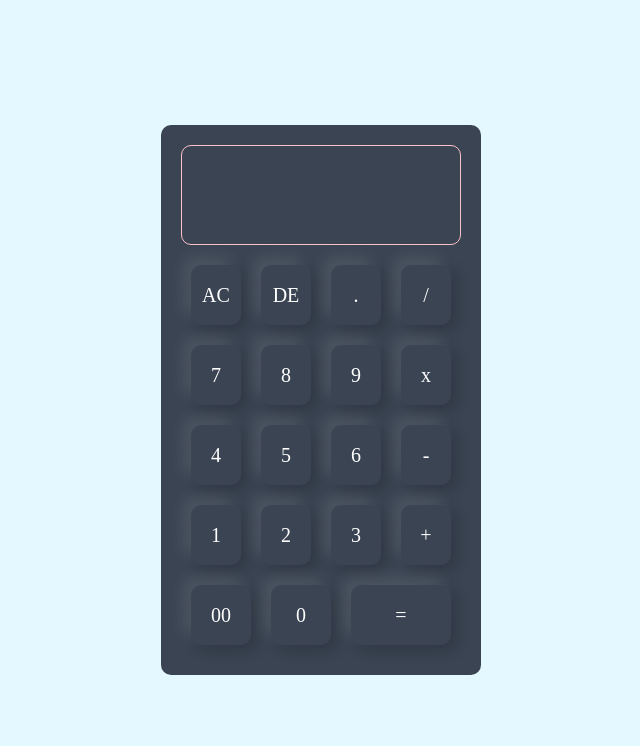
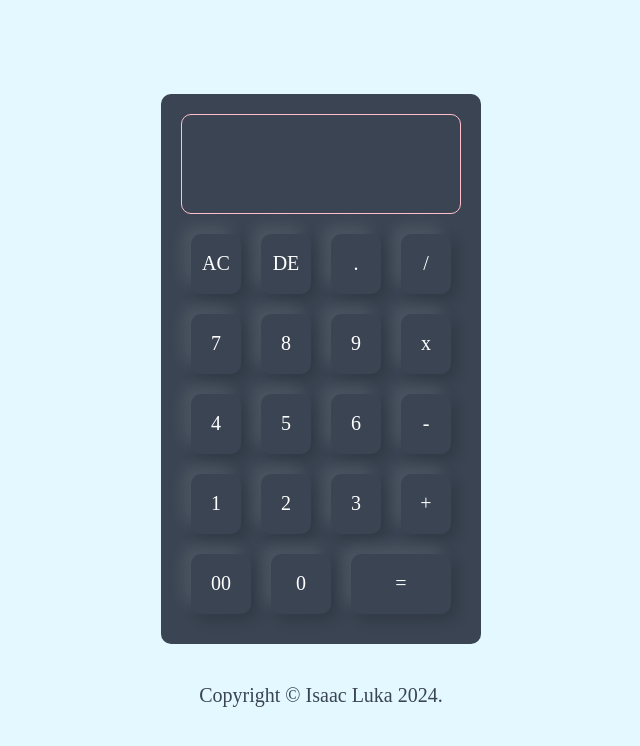
Before and after one commit to Isaacluka/Calculator, a plain HTML site: page index.html in a window 1280 px wide. Shown: the whole page, without its empty margins (319-959 px from the left). Drawn offline with Linux system fonts and the light colour scheme.

Commit message:
My Second Commit

```diff
--- a/CSS/style.css
+++ b/CSS/style.css
@@ -9,8 +9,10 @@
     height: 100vh;
     background: #e3f9ff;
     display: flex;
+    flex-direction: column;
     align-items: center;
     justify-content: center;
+    gap: 20px;
 }
 .calculator{
     background: #3a4452;
@@ -59,3 +61,8 @@
 .current{
     font-size: 30px;
 }
+footer{
+    padding-top: 20px;
+    color: #3a4452;
+    font-size: 20px;
+}
--- a/JS/script.js
+++ b/JS/script.js
@@ -116,7 +116,8 @@ function handleOperator(op){
     if(previousValue && currentValue){
         calculate()
         operator = op;
-        previousValue = resultValue;
+        resultValue = "";
+        previousValue = previousValue.toString();
         currentValue = "";
         console.log(previousValue);
     }else{
--- a/index.html
+++ b/index.html
@@ -46,6 +46,7 @@
                 </div>
             </div>
         </div>
+        <footer><p>Copyright &#169 Isaac Luka 2024.</footer>
     </div>
     <script src="JS/script.js"></script>
 </body>
```
